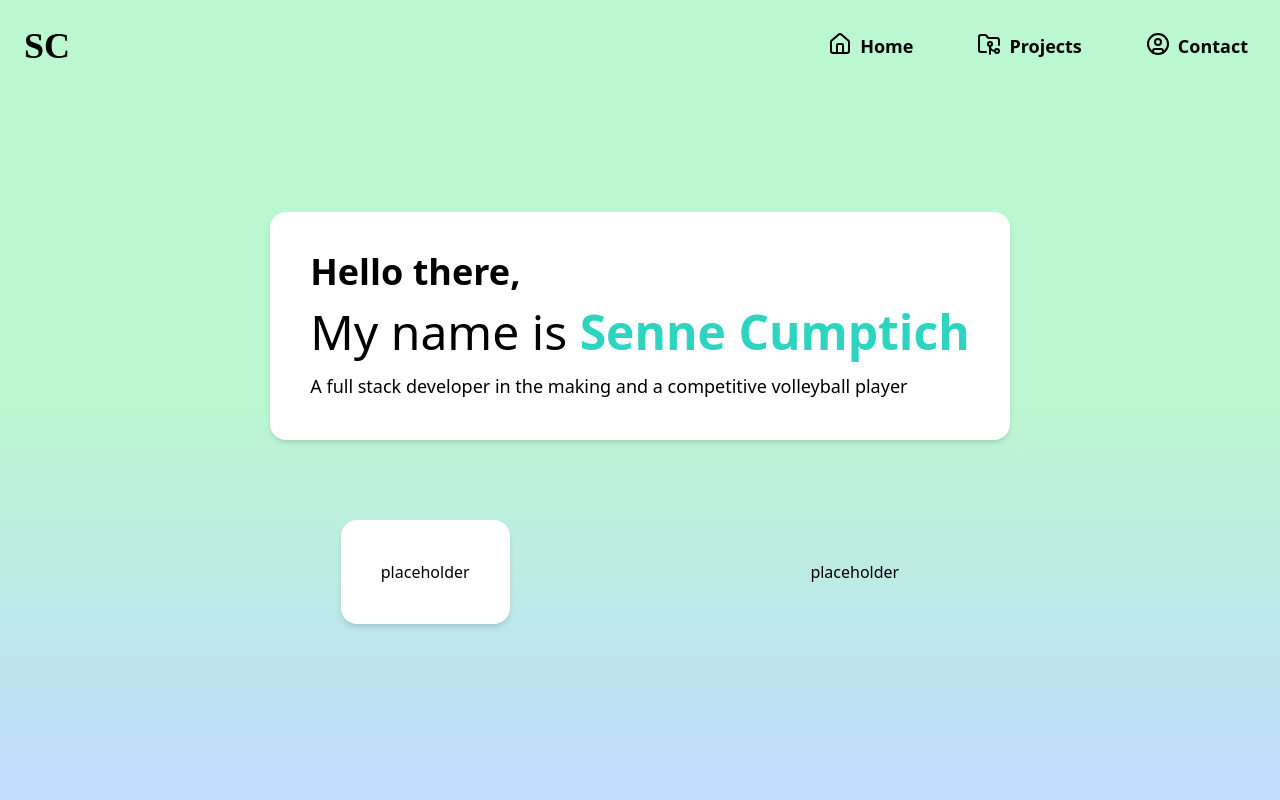
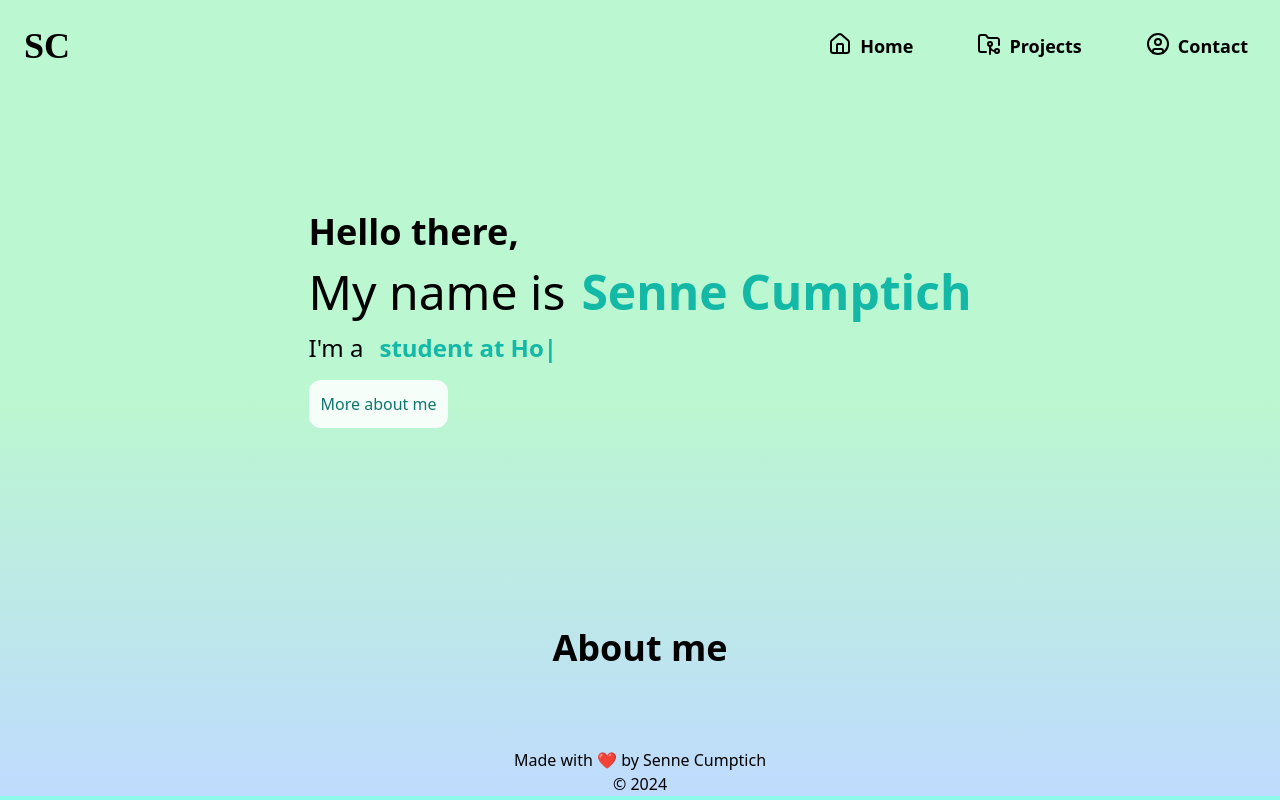
Before and after one commit to CumptichSenne/frontend_project, a React (Vite) app: page / in a window 1280 px wide. Built offline with nearby package versions, Linux system fonts and the light colour scheme.

Commit message:
feat: added cursor animation

```diff
--- a/package.json
+++ b/package.json
@@ -13,7 +13,8 @@
     "lucide-react": "^0.364.0",
     "react": "^18.2.0",
     "react-dom": "^18.2.0",
-    "react-router-dom": "^6.22.3"
+    "react-router-dom": "^6.22.3",
+    "react-type-animation": "^3.2.0"
   },
   "devDependencies": {
     "@types/react": "^18.2.66",
--- a/src/Home.tsx
+++ b/src/Home.tsx
@@ -1,27 +1,56 @@
+import Footer from "./components/Footer";
 import Navigation from "./components/Navigation";
+
+import { TypeAnimation } from "react-type-animation";
+
+function ScrollAboutMe() {
+  const aboutMe = document.getElementById("about-me");
+  aboutMe?.scrollIntoView({ behavior: "smooth" });
+}
 
 export default function App() {
 
   return (
-    <div className="w-screen animated-background h-screen bg-gradient-to-b from-green-200 via-green-200 to-blue-200">
+    <div className="w-screen animated-background h-full bg-gradient-to-b from-green-200 via-green-200 to-blue-200">
       <Navigation />
       <section className="flex flex-col pt-10 w-full">
         <div className="flex items-center justify-center p-20">
-          <div className="bg-white p-10 rounded-2xl shadow-md space-y-4">
+          <div className="space-y-4">
             <h1 className="text-4xl font-bold">Hello there,</h1>
-            <h2 className="text-5xl">My name is <span className="text-teal-400 font-bold">Senne Cumptich</span></h2>
-            <p className="text-lg">A full stack developer in the making and a competitive volleyball player</p>
-          </div>
-        </div>
-        <div className="flex flex-row items-center justify-evenly pl-20 pr-20">
-          <div className="bg-white p-10 rounded-2xl shadow-md">
-            <p className="text-center">placeholder</p>
-          </div>
-          <div className="p-10">
-            <p className="text-center">placeholder</p>
+            <h2 className="text-5xl">My name is
+              <span className="text-teal-500 font-bold pl-4">
+                Senne Cumptich
+              </span>
+            </h2>
+            <h3 className="text-2xl">I'm a
+              <span className="text-teal-500 font-bold pl-4">
+                <TypeAnimation
+                  sequence={[
+                    "web developer in the making", 1500,
+                    "student at Howest", 1500,
+                    "competitive volleyball player", 1500,
+                  ]}
+                  cursor={true}
+                  repeat={Infinity}
+                />
+              </span>
+            </h3>
+            <button className="bg-white bg-opacity-85 backdrop-blur-sm p-3 rounded-xl text-teal-700" onClick={ScrollAboutMe}>
+              <p>
+                More about me
+              </p>
+            </button>
           </div>
         </div>
       </section>
+      <section id="about-me" className="flex flex-col pt-10 w-full">
+        <div className="flex items-center justify-center p-20">
+          <div className="space-y-4">
+            <h1 className="text-4xl font-bold">About me</h1>
+          </div>
+        </div>
+      </section>
+      <Footer />
     </div>
   )
 }
--- /dev/null
+++ b/src/components/Footer.tsx
@@ -0,0 +1,10 @@
+const Footer = () => {
+    return (
+        <footer className="flex flex-col items-center justify-center">
+        <p>Made with ❤️ by Senne Cumptich</p>
+        <p>&copy; {new Date().getFullYear()}</p>
+        </footer>
+    );
+}
+
+export default Footer
```
Also changed, not shown: 1 other file (tests, documents, lock files or other folders).
